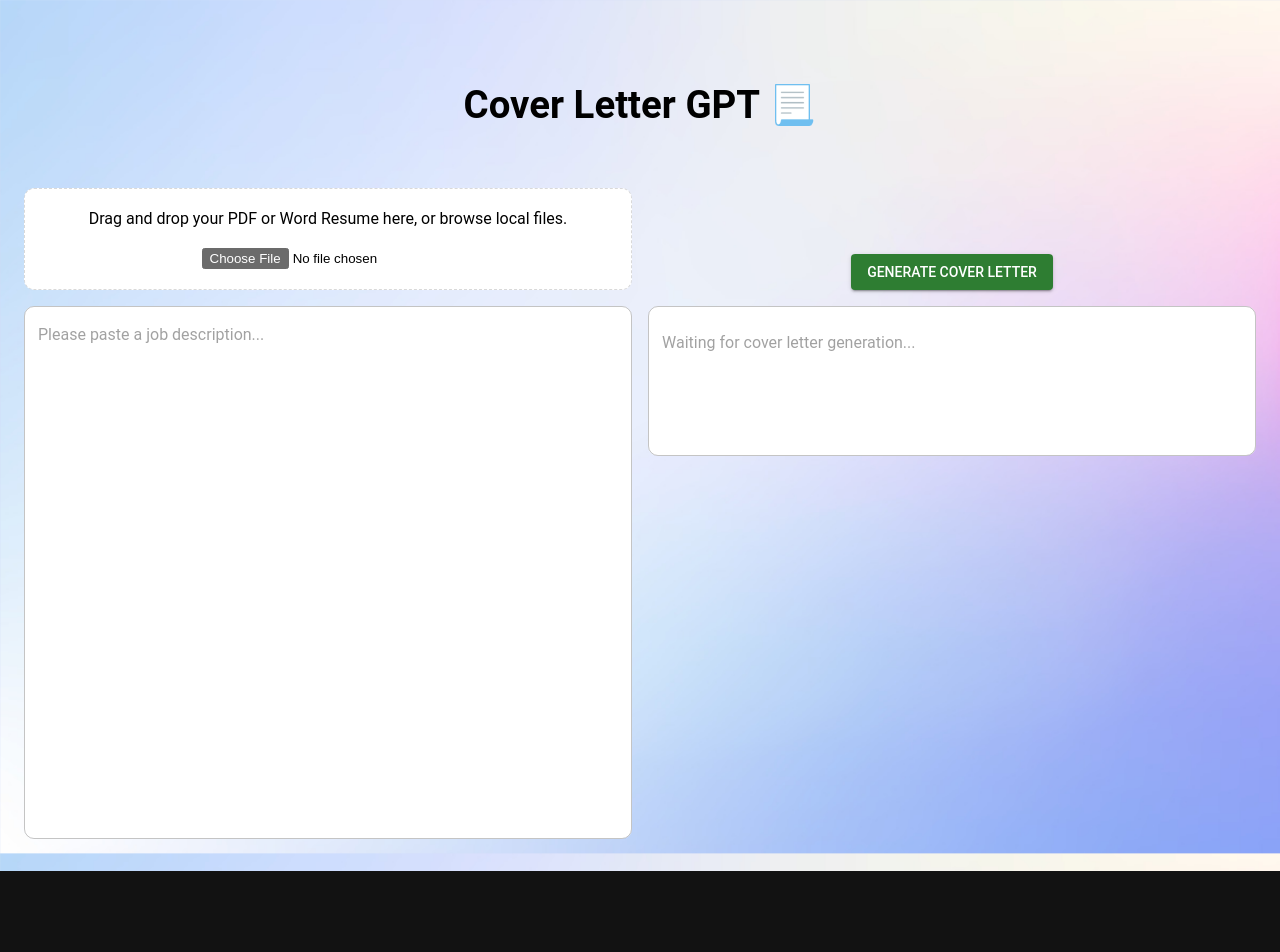
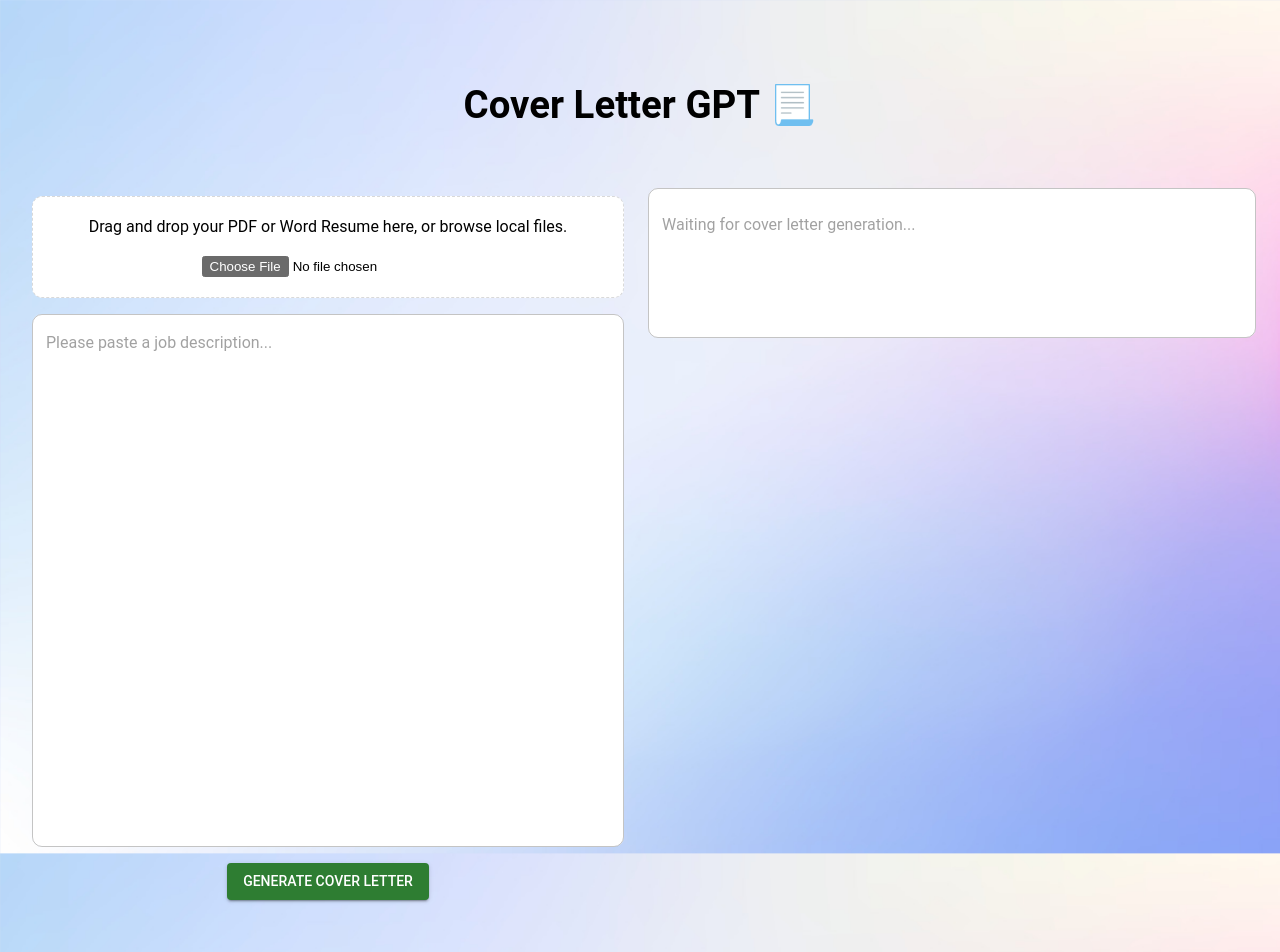
Before and after one commit to macsampson/cover-letter-gpt, a React (Vite) app in the folder client/: page / in a window 1280 px wide. Shown: the top 952 px of the page. Before the commit the page ends 871 px from the top, so only its background shows below. Built offline with nearby package versions, Linux system fonts and the light colour scheme.

Commit message:
update ui

```diff
--- a/client/src/App.tsx
+++ b/client/src/App.tsx
@@ -178,14 +178,18 @@ const App: React.FC<Props> = () => {
 				>
 					<h1>Cover Letter GPT 📃</h1>
 				</Grid2>
-				<form onSubmit={handleSubmit}>
 				<Grid2
 					container
 					spacing={2}
 					padding={3}
-						justifyContent="center"
 				>
-						<Grid2 lg={6}>
+					<Grid2
+						// container
+						// justifyContent="center"
+						lg={6}
+					>
+						<form onSubmit={handleSubmit}>
+							<Grid2>
 								<div
 									className={`drag-and-drop-container ${
 										isDragging ? 'dragging' : ''
@@ -207,32 +211,8 @@ const App: React.FC<Props> = () => {
 									{file && <p>{file.name}</p>}
 								</div>
 							</Grid2>
-						<Grid2
-							lg={6}
-							// alignItems="center"
-							style={{ textAlign: 'center' }}
-							display="flex"
-							justifyContent="center"
-							// direction="column"
-							alignItems="flex-end"
-						>
-							<Button
-								sx={{ '.MuiButtonBase-root': { borderRadius: '10px' } }}
-								variant="contained"
-								type="submit"
-								color="success"
-							>
-								Generate Cover Letter
-							</Button>
-							{loading && (
-								<CircularProgress
-									thickness={7}
-									color="success"
-								/>
-							)}
-						</Grid2>
 
-						<Grid2 lg={6}>
+							<Grid2>
 								{/* <InputLabel
 								htmlFor="text-input"
 								style={{ textAlign: 'center', fontSize: '1.5em' }}
@@ -255,7 +235,46 @@ const App: React.FC<Props> = () => {
 									/>
 								</div>
 							</Grid2>
-						<Grid2 lg={6}>
+							<Grid2
+								style={{ textAlign: 'center' }}
+								display="flex"
+								justifyContent="center"
+								direction="column"
+								alignItems="flex-end"
+							>
+								<Button
+									sx={{ '.MuiButtonBase-root': { borderRadius: '10px' } }}
+									variant="contained"
+									type="submit"
+									color="success"
+								>
+									Generate Cover Letter
+								</Button>
+							</Grid2>
+							<Grid2
+								style={{ textAlign: 'center' }}
+								display="flex"
+								justifyContent="center"
+								direction="column"
+								alignItems="flex-end"
+							>
+								{loading && (
+									<CircularProgress
+										thickness={7}
+										color="success"
+									/>
+								)}
+							</Grid2>
+						</form>
+					</Grid2>
+					<Grid2
+						// container
+						// spacing={2}
+						// padding={3}
+						// justifyContent="center"
+						lg={6}
+					>
+						<Grid2>
 							{/* <InputLabel
 								htmlFor="text-input"
 								style={{ textAlign: 'center', fontSize: '1.5em' }}
@@ -274,7 +293,7 @@ const App: React.FC<Props> = () => {
 							></TextField>
 						</Grid2>
 					</Grid2>
-				</form>
+				</Grid2>
 			</ThemeProvider>
 		</main>
 	)
```
Lines whose indentation alone changed are shown as unchanged.
